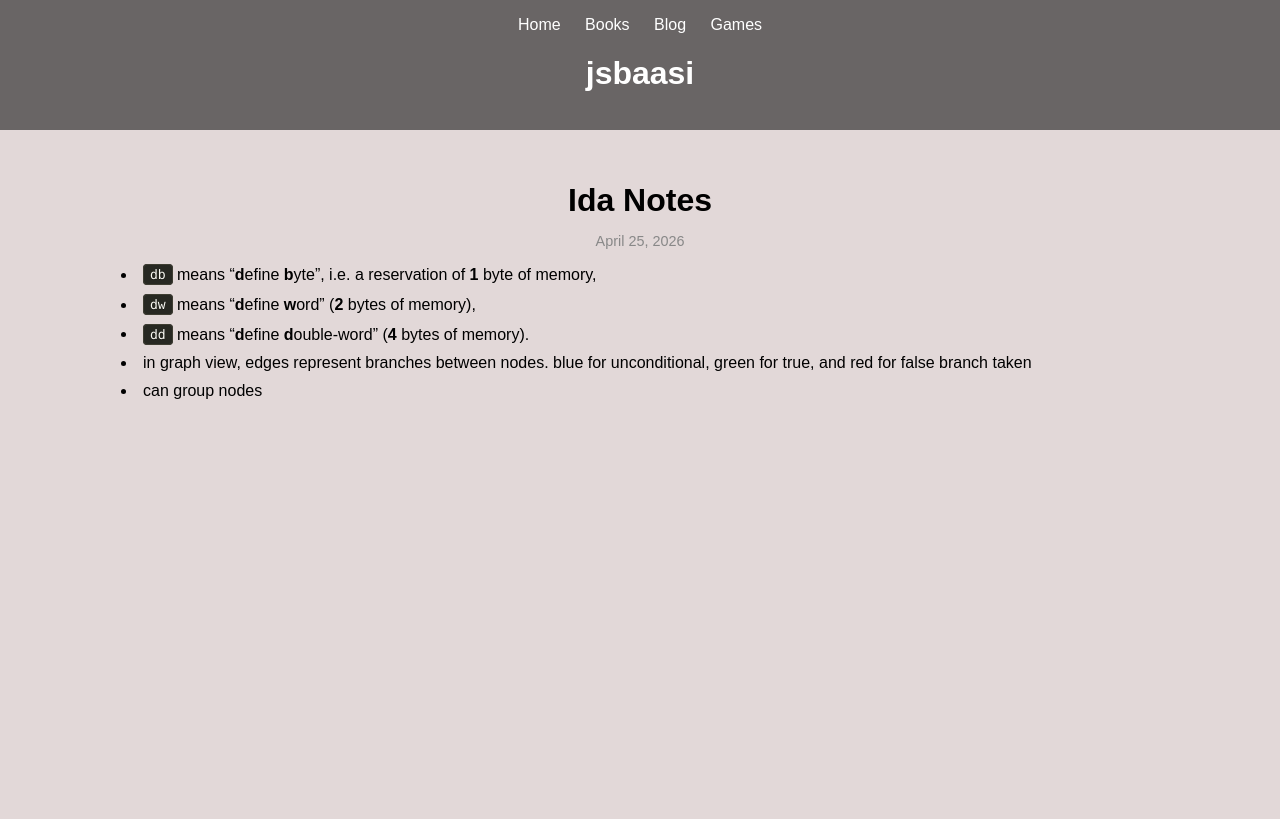
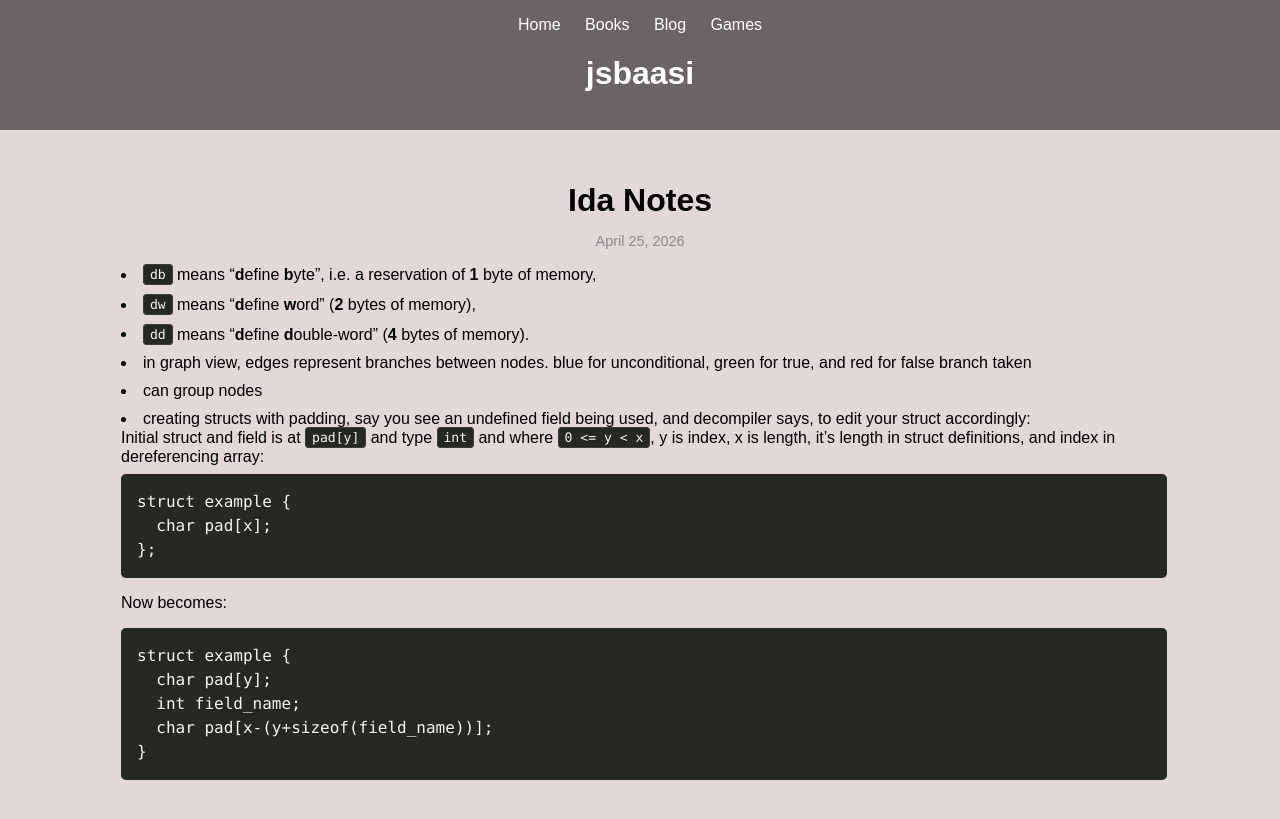
Before and after one commit to jsbaasi/jsbaasi.github.io, a Jekyll site: the page built from _posts/2026-04-25-ida-notes.md, in a window 1280 px wide. Shown: the top 819 px of the page. Built offline with Jekyll 4.4.1, drawn with Linux system fonts in a browser that asks for light colours.

Commit message:
vault backup: 2026-05-10 16:49:05

````diff
--- a/_posts/2026-04-25-ida-notes.md
+++ b/_posts/2026-04-25-ida-notes.md
@@ -10,3 +10,18 @@
 - `dd` means “**d**efine **d**ouble-word” (**4** bytes of memory).
 - in graph view, edges represent branches between nodes. blue for unconditional, green for true, and red for false branch taken
 - can group nodes
+- creating structs with padding, say you see an undefined field being used, and decompiler says, to edit your struct accordingly:
+Initial struct and field is at `pad[y]` and type `int` and where `0 <= y < x`, y is index, x is length, it's length in struct definitions, and index in dereferencing array:
+```
+struct example {
+	char pad[x];
+};
+```
+Now becomes:
+```
+struct example {
+	char pad[y];
+	int field_name;
+	char pad[x-(y+sizeof(field_name))];
+}
+```
````
